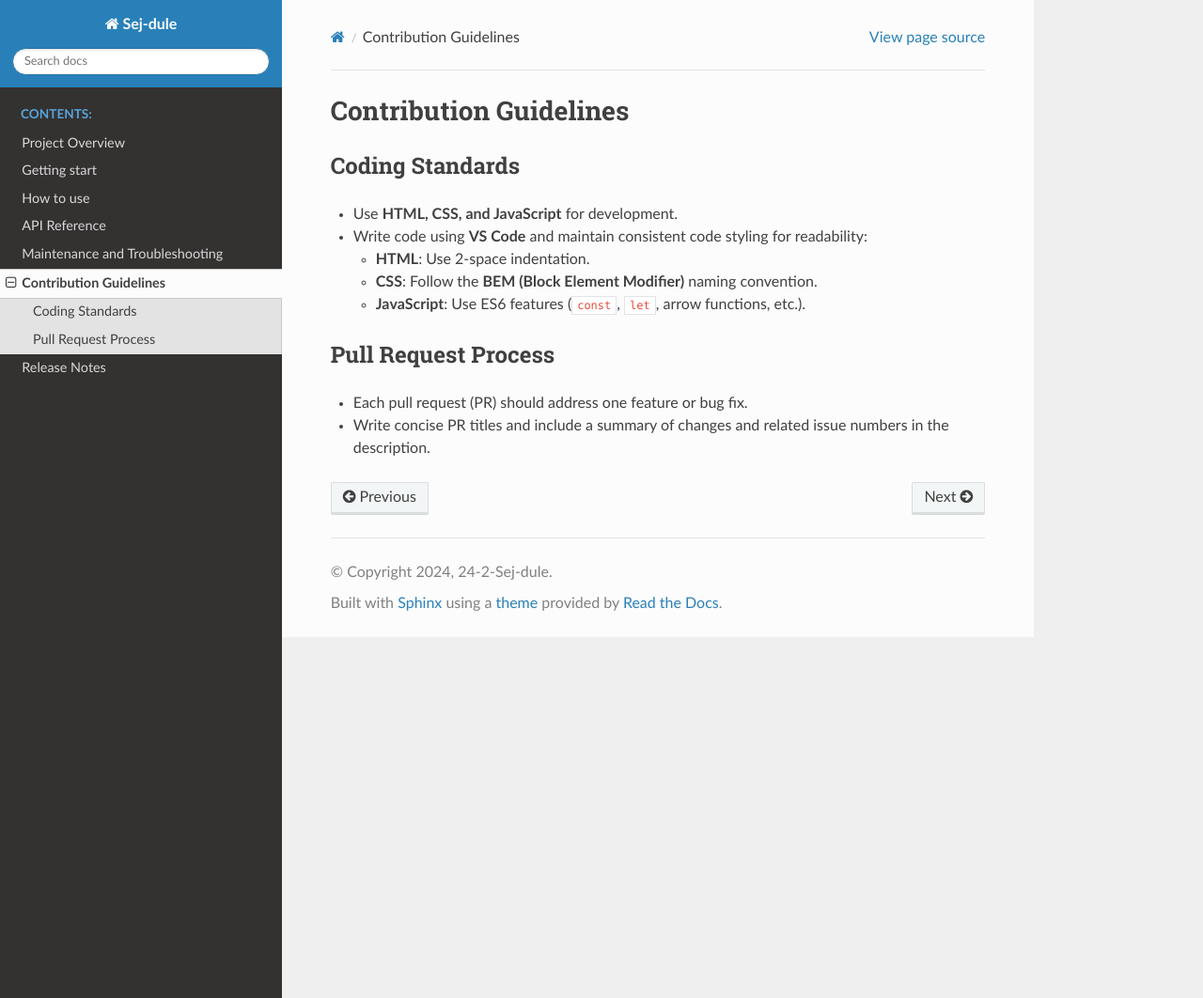
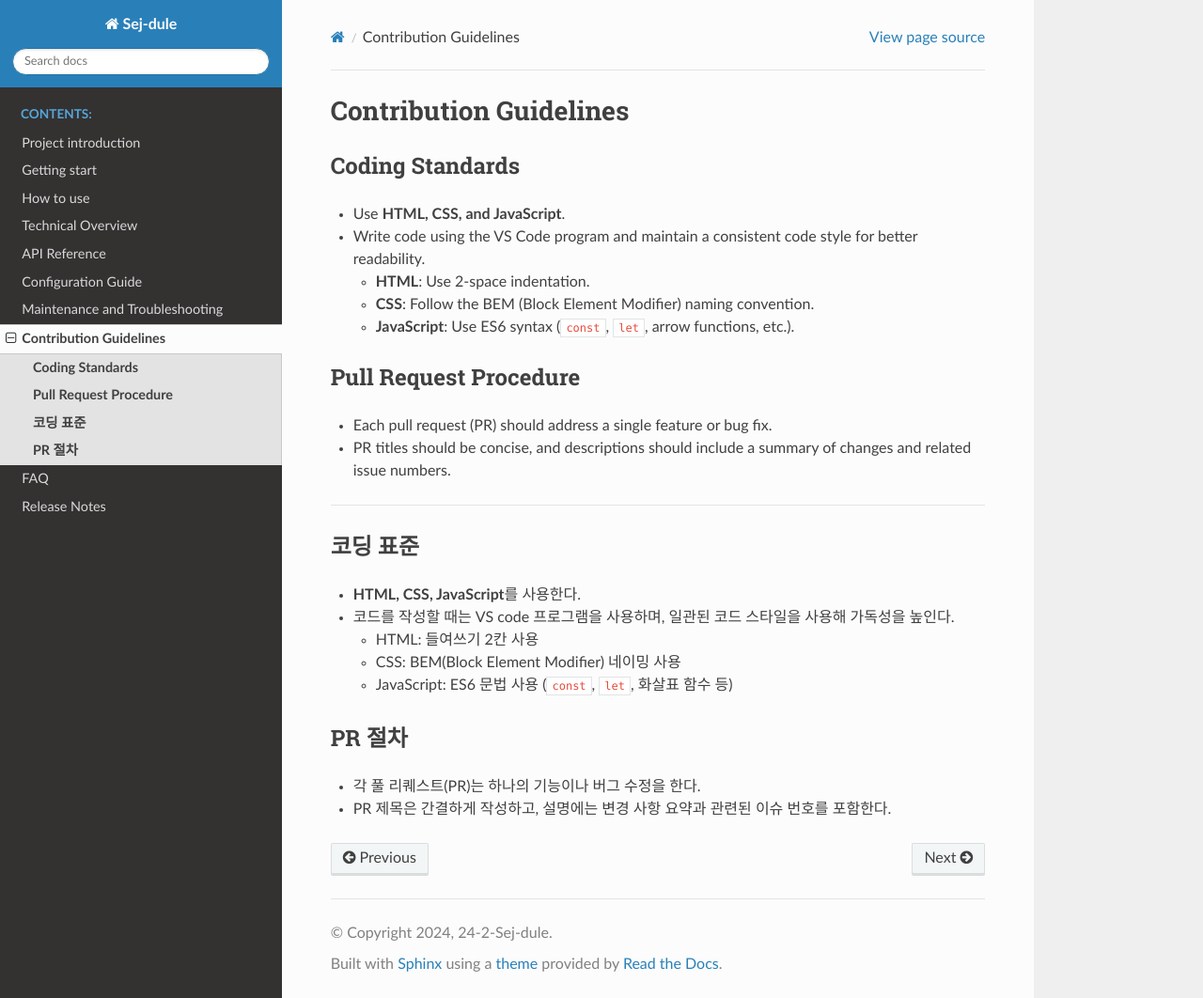
Before and after one commit to 24-2-Sej-dule/Sej-dule, a Sphinx documentation site: the page built from docs/source/Contribution_Guidelines.md, in a window 1280 px wide and 1062 px high. Shown: the whole window at 94% size. Built offline with Sphinx 7.4.7 and the Read the Docs theme 3.1.0, drawn with Linux system fonts in a browser that asks for light colours.

Commit message:
all comment add

```diff
--- a/docs/source/Contribution_Guidelines.md
+++ b/docs/source/Contribution_Guidelines.md
@@ -1,14 +1,29 @@
 # Contribution Guidelines
 
-## Coding Standards
+## **Coding Standards**
 
-- Use **HTML, CSS, and JavaScript** for development.
-- Write code using **VS Code** and maintain consistent code styling for readability:
+- Use **HTML, CSS, and JavaScript**.
+- Write code using the VS Code program and maintain a consistent code style for better readability.
   - **HTML**: Use 2-space indentation.
-  - **CSS**: Follow the **BEM (Block Element Modifier)** naming convention.
-  - **JavaScript**: Use ES6 features (`const`, `let`, arrow functions, etc.).
+  - **CSS**: Follow the BEM (Block Element Modifier) naming convention.
+  - **JavaScript**: Use ES6 syntax (`const`, `let`, arrow functions, etc.).
 
-## Pull Request Process
+## **Pull Request Procedure**
 
-- Each pull request (PR) should address one feature or bug fix.
-- Write concise PR titles and include a summary of changes and related issue numbers in the description.
+- Each pull request (PR) should address a single feature or bug fix.
+- PR titles should be concise, and descriptions should include a summary of changes and related issue numbers.
+
+---
+
+## **코딩 표준**
+
+- **HTML, CSS, JavaScript**를 사용한다.
+- 코드를 작성할 때는 VS code 프로그램을 사용하며, 일관된 코드 스타일을 사용해 가독성을 높인다.
+  - HTML: 들여쓰기 2칸 사용
+  - CSS: BEM(Block Element Modifier) 네이밍 사용
+  - JavaScript: ES6 문법 사용 (`const`, `let`, 화살표 함수 등)
+
+## **PR 절차**
+
+- 각 풀 리퀘스트(PR)는 하나의 기능이나 버그 수정을 한다.
+- PR 제목은 간결하게 작성하고, 설명에는 변경 사항 요약과 관련된 이슈 번호를 포함한다.
```
Also changed, not shown: docs/source/Configuration_Guide.md (+7 -0 lines), docs/source/FAQ.md (+13 -1 lines), docs/source/How_to_use.md (+12 -14 lines), docs/source/Maintenance_and_Troubleshotting.md (+11 -0 lines), docs/source/Project_Introduction.md (+11 -4 lines), docs/source/Release_Notes.md (+18 -5 lines), docs/source/Technical_Overview.md (+35 -0 lines).
